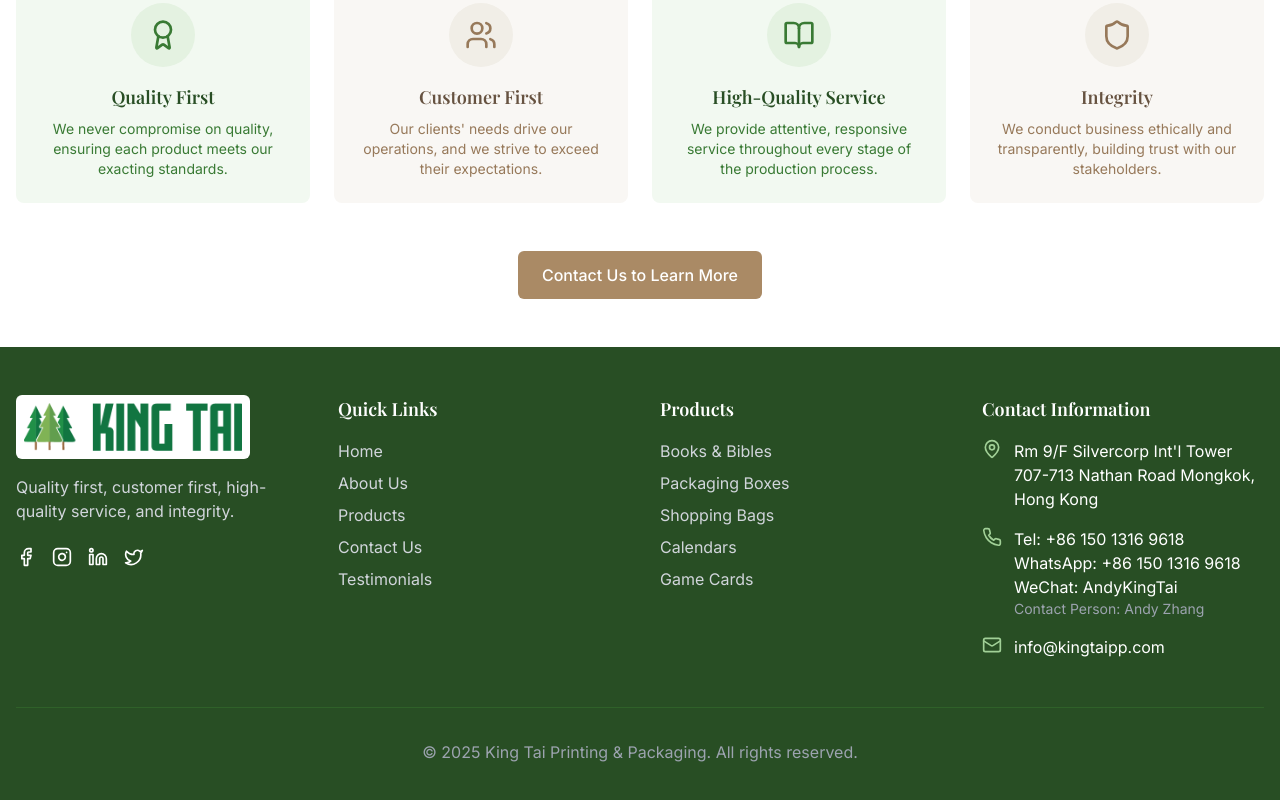
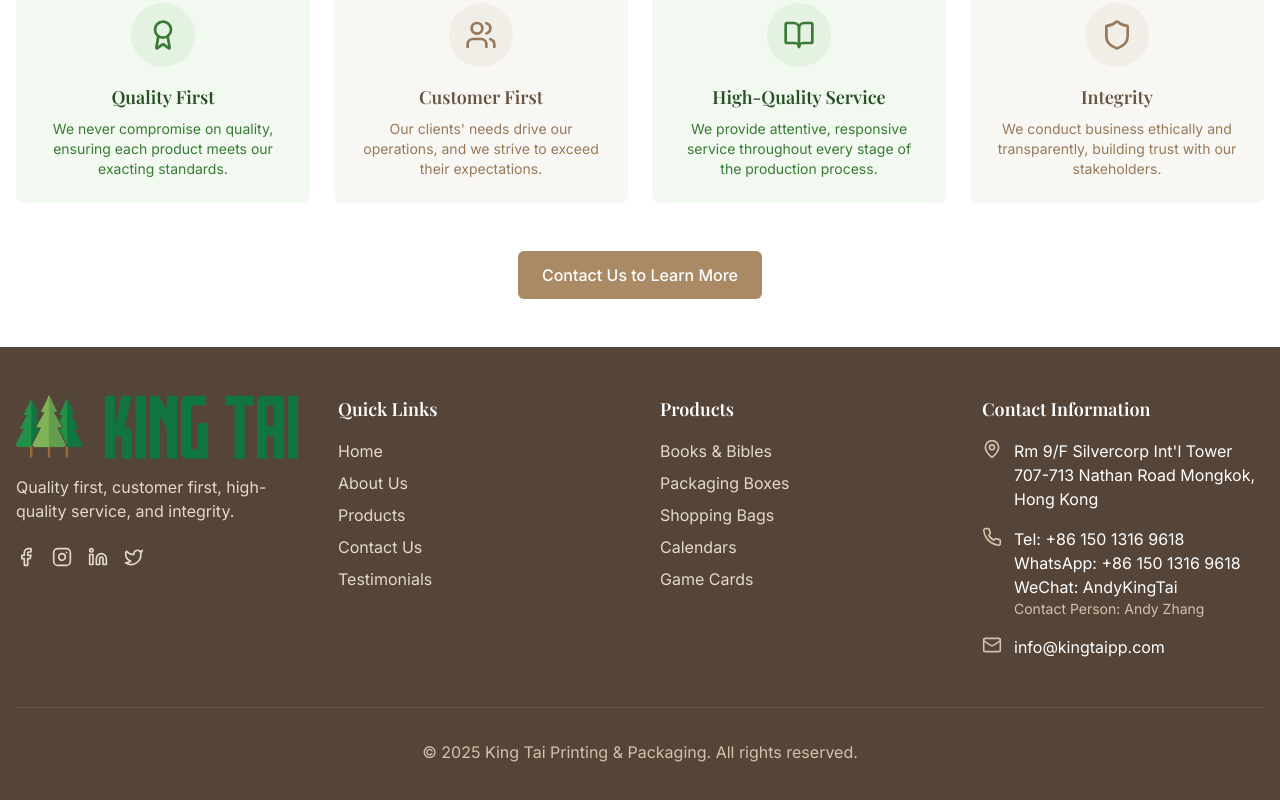
Before and after one commit to ShipleyAMS/kpt1, a React (Vite) app: page /about-us in a window 1280 px wide. Shown: the part 2217-3017 px from the top of the page. Built offline with nearby package versions, Linux system fonts and the light colour scheme.

Commit message:
Update footer logo background
The footer logo had a white background. Updated the background and text color of the footer to allow for a transparent logo.

```diff
--- a/src/components/Footer.tsx
+++ b/src/components/Footer.tsx
@@ -4,29 +4,29 @@ import { Facebook, Instagram, Linkedin, Twitter, Mail, Phone, MapPin } from 'luc
 
 const Footer = () => {
   return (
-    <footer className="bg-forest-800 text-white">
+    <footer className="bg-earth-900 text-white">
       <div className="container mx-auto px-4 py-12">
         <div className="grid grid-cols-1 md:grid-cols-4 gap-10">
           <div className="md:col-span-1">
             <img
               src="/lovable-uploads/7b19f840-c217-43f6-a925-82c05b1102a9.png"
               alt="King Tai Logo"
-              className="h-16 w-auto bg-white p-2 rounded-md"
+              className="h-16 w-auto"
             />
-            <p className="mt-4 text-gray-300">
+            <p className="mt-4 text-earth-200">
               Quality first, customer first, high-quality service, and integrity.
             </p>
             <div className="mt-6 flex space-x-4">
-              <a href="#" className="text-white hover:text-forest-300 transition-colors" aria-label="Facebook">
+              <a href="#" className="text-earth-200 hover:text-white transition-colors" aria-label="Facebook">
                 <Facebook className="h-5 w-5" />
               </a>
-              <a href="#" className="text-white hover:text-forest-300 transition-colors" aria-label="Instagram">
+              <a href="#" className="text-earth-200 hover:text-white transition-colors" aria-label="Instagram">
                 <Instagram className="h-5 w-5" />
               </a>
-              <a href="#" className="text-white hover:text-forest-300 transition-colors" aria-label="LinkedIn">
+              <a href="#" className="text-earth-200 hover:text-white transition-colors" aria-label="LinkedIn">
                 <Linkedin className="h-5 w-5" />
               </a>
-              <a href="#" className="text-white hover:text-forest-300 transition-colors" aria-label="Twitter">
+              <a href="#" className="text-earth-200 hover:text-white transition-colors" aria-label="Twitter">
                 <Twitter className="h-5 w-5" />
               </a>
             </div>
@@ -36,19 +36,19 @@ const Footer = () => {
             <h3 className="text-lg font-semibold mb-4">Quick Links</h3>
             <ul className="space-y-2">
               <li>
-                <a href="#home" className="text-gray-300 hover:text-white transition-colors">Home</a>
+                <a href="#home" className="text-earth-200 hover:text-white transition-colors">Home</a>
               </li>
               <li>
-                <a href="#about" className="text-gray-300 hover:text-white transition-colors">About Us</a>
+                <a href="#about" className="text-earth-200 hover:text-white transition-colors">About Us</a>
               </li>
               <li>
-                <a href="#products" className="text-gray-300 hover:text-white transition-colors">Products</a>
+                <a href="#products" className="text-earth-200 hover:text-white transition-colors">Products</a>
               </li>
               <li>
-                <a href="#contact" className="text-gray-300 hover:text-white transition-colors">Contact Us</a>
+                <a href="#contact" className="text-earth-200 hover:text-white transition-colors">Contact Us</a>
               </li>
               <li>
-                <a href="#testimonials" className="text-gray-300 hover:text-white transition-colors">Testimonials</a>
+                <a href="#testimonials" className="text-earth-200 hover:text-white transition-colors">Testimonials</a>
               </li>
             </ul>
           </div>
@@ -57,19 +57,19 @@ const Footer = () => {
             <h3 className="text-lg font-semibold mb-4">Products</h3>
             <ul className="space-y-2">
               <li>
-                <a href="#products" className="text-gray-300 hover:text-white transition-colors">Books & Bibles</a>
+                <a href="#products" className="text-earth-200 hover:text-white transition-colors">Books & Bibles</a>
               </li>
               <li>
-                <a href="#products" className="text-gray-300 hover:text-white transition-colors">Packaging Boxes</a>
+                <a href="#products" className="text-earth-200 hover:text-white transition-colors">Packaging Boxes</a>
               </li>
               <li>
-                <a href="#products" className="text-gray-300 hover:text-white transition-colors">Shopping Bags</a>
+                <a href="#products" className="text-earth-200 hover:text-white transition-colors">Shopping Bags</a>
               </li>
               <li>
-                <a href="#products" className="text-gray-300 hover:text-white transition-colors">Calendars</a>
+                <a href="#products" className="text-earth-200 hover:text-white transition-colors">Calendars</a>
               </li>
               <li>
-                <a href="#products" className="text-gray-300 hover:text-white transition-colors">Game Cards</a>
+                <a href="#products" className="text-earth-200 hover:text-white transition-colors">Game Cards</a>
               </li>
             </ul>
           </div>
@@ -78,7 +78,7 @@ const Footer = () => {
             <h3 className="text-lg font-semibold mb-4">Contact Information</h3>
             <ul className="space-y-4">
               <li className="flex">
-                <MapPin className="h-5 w-5 mr-3 flex-shrink-0 text-forest-300" />
+                <MapPin className="h-5 w-5 mr-3 flex-shrink-0 text-earth-300" />
                 <span>
                   Rm 9/F Silvercorp Int'l Tower<br />
                   707-713 Nathan Road Mongkok,<br />
@@ -86,24 +86,24 @@ const Footer = () => {
                 </span>
               </li>
               <li className="flex">
-                <Phone className="h-5 w-5 mr-3 flex-shrink-0 text-forest-300" />
+                <Phone className="h-5 w-5 mr-3 flex-shrink-0 text-earth-300" />
                 <div>
                   <p>Tel: +86 150 1316 9618</p>
                   <p>WhatsApp: +86 150 1316 9618</p>
                   <p>WeChat: AndyKingTai</p>
-                  <p className="text-sm text-gray-400">Contact Person: Andy Zhang</p>
+                  <p className="text-sm text-earth-300">Contact Person: Andy Zhang</p>
                 </div>
               </li>
               <li className="flex">
-                <Mail className="h-5 w-5 mr-3 flex-shrink-0 text-forest-300" />
+                <Mail className="h-5 w-5 mr-3 flex-shrink-0 text-earth-300" />
                 <span>info@kingtaipp.com</span>
               </li>
             </ul>
           </div>
         </div>
 
-        <div className="border-t border-forest-700 mt-12 pt-8 text-center">
-          <p className="text-gray-400">
+        <div className="border-t border-earth-800 mt-12 pt-8 text-center">
+          <p className="text-earth-300">
             &copy; {new Date().getFullYear()} King Tai Printing & Packaging. All rights reserved.
           </p>
         </div>
```
